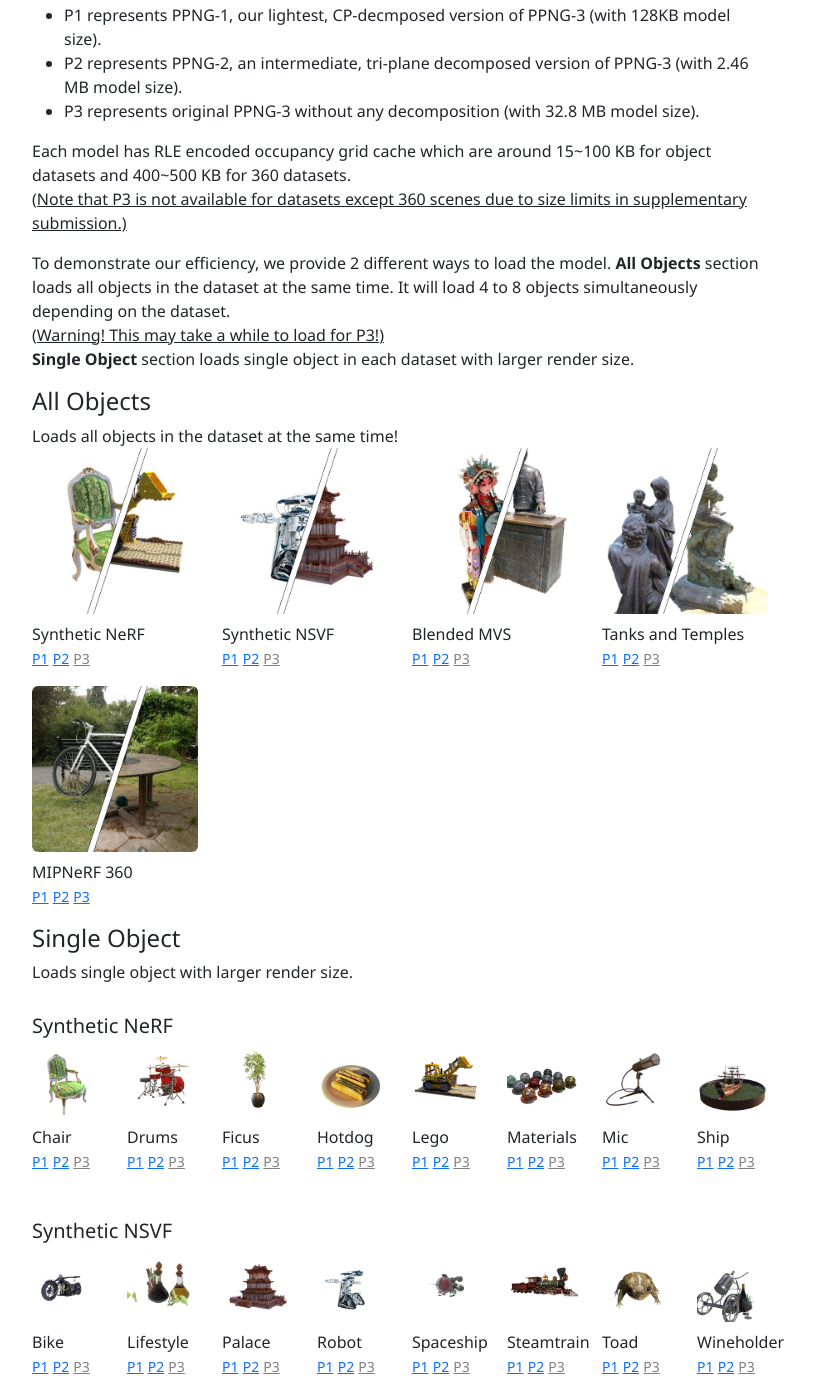
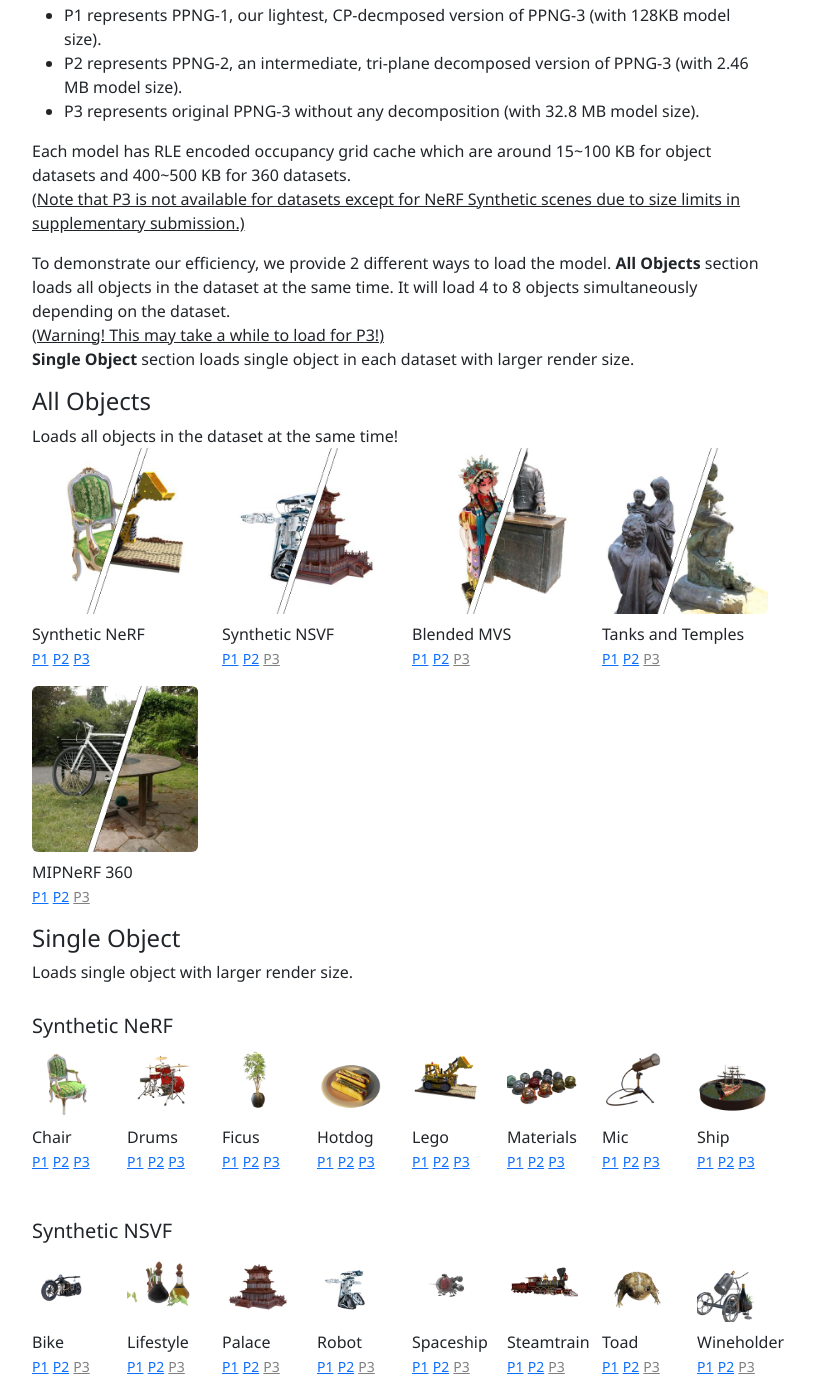
Before and after one commit to leejaeyong7/ppng, a website built with Vite: page index.html in a window 1280 px wide. Shown: the part 986-2367 px from the top of the page, without its empty margins (240-1053 px from the left). Built offline with nearby package versions, Linux system fonts and the light colour scheme.

Commit message:
updating entry page code, index.html

```diff
--- a/entry_page.js
+++ b/entry_page.js
@@ -80,12 +80,16 @@ const createCard = (dataset, scene, up, index) => {
   figcaptionText += `<br>`;
 
   const getPPNGUrl = (qtype, up) => up ? `ppng.html?src=${baseURL}/data/${dataset}/ppng_${qtype}/${scene}.ppng&up=${up}&size=600`:`ppng.html?src=${baseURL}data/${dataset}/ppng_${qtype}/${scene}.ppng&size=600`
-  figcaptionText += `<a href="${getPPNGUrl(1, up)}"><small>P1</small></a>\n`;
-  figcaptionText += `<a href="${getPPNGUrl(2, up)}"><small>P2</small></a>\n`;
-  if(dataset == '360_v2'){
-    figcaptionText += `<a href="${getPPNGUrl(3, up)}"><small>P3</small></a>`;
-  } else {
-    figcaptionText += `<a href="#" style="color: gray;" data-bs-toggle="tooltip" data-bs-title="Disabled due to size limits!"><small>P3</small></a>`;
+  if (dataset == '360_v2' & ((scene == 'flowers') || (scene == 'treehill'))) {
+    figcaptionText += `N/A (licensing)`;
+  } else{
+    figcaptionText += `<a href="${getPPNGUrl(1, up)}"><small>P1</small></a>\n`;
+    figcaptionText += `<a href="${getPPNGUrl(2, up)}"><small>P2</small></a>\n`;
+    if(dataset == 'NeRFSynthetic'){
+      figcaptionText += `<a href="${getPPNGUrl(3, up)}"><small>P3</small></a>`;
+    } else {
+      figcaptionText += `<a href="#" style="color: gray;" data-bs-toggle="tooltip" data-bs-title="Disabled due to size limits!"><small>P3</small></a>`;
+    }
   }
   figcaption.innerHTML = figcaptionText;
   figure.appendChild(figcaption);
--- a/index.html
+++ b/index.html
@@ -83,7 +83,7 @@
           <p>
             Each model has RLE encoded occupancy grid cache which are around 15~100 KB for object datasets and 400~500 KB for 360 datasets.
             <br>
-            <u>(Note that P3 is not available for datasets except 360 scenes due to size limits in supplementary submission.)</u>
+            <u>(Note that P3 is not available for datasets except for NeRF Synthetic scenes due to size limits in supplementary submission.)</u>
           </p>
           <p>
             To demonstrate our efficiency, we provide 2 different ways to load the model.
@@ -108,8 +108,8 @@
               <br>
               <a href="presets/nerf_1.html"><small>P1</small></a>
               <a href="presets/nerf_2.html"><small>P2</small></a>
-              <!-- <a href="presets/nerf_3.html"><small>P3</small></a> -->
-              <a href="#" style="color: gray;" data-bs-toggle="tooltip" data-bs-title="Disabled due to size limits!"><small>P3</small></a>
+              <a href="presets/nerf_3.html"><small>P3</small></a>
+              <!-- <a href="#" style="color: gray;" data-bs-toggle="tooltip" data-bs-title="Disabled due to size limits!"><small>P3</small></a> -->
             </figcaption>
           </figure>
           <figure class="figure col-md-2">
@@ -152,7 +152,8 @@
               <br>
               <a href="presets/mipnerf_1.html"><small>P1</small></a>
               <a href="presets/mipnerf_2.html"><small>P2</small></a>
-              <a href="presets/mipnerf_3.html"><small>P3</small></a>
+              <!-- <a href="presets/mipnerf_3.html"><small>P3</small></a> -->
+              <a href="#" style="color: gray;" data-bs-toggle="tooltip" data-bs-title="Disabled due to size limits!"><small>P3</small></a>
             </figcaption>
           </figure>
       </div>
```
